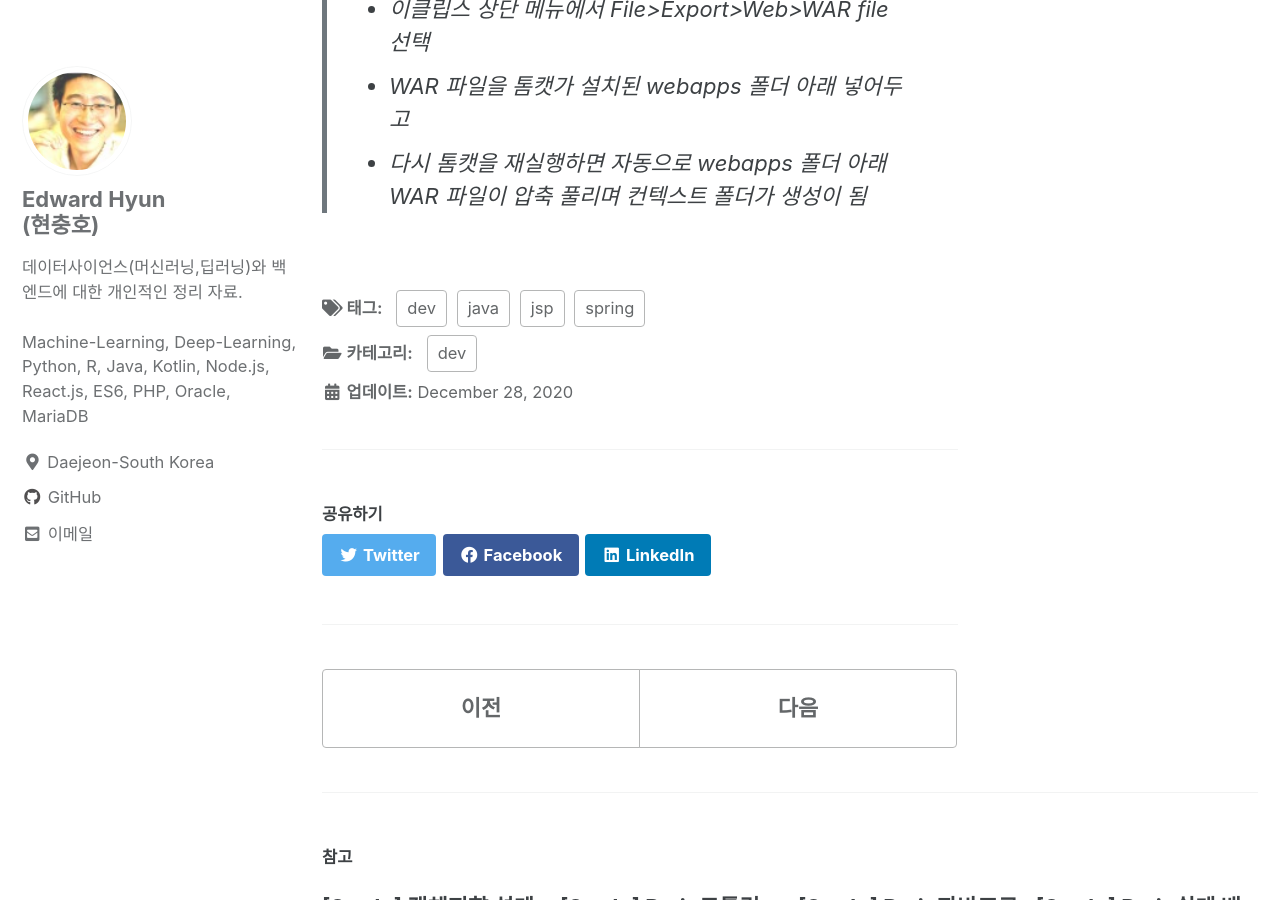
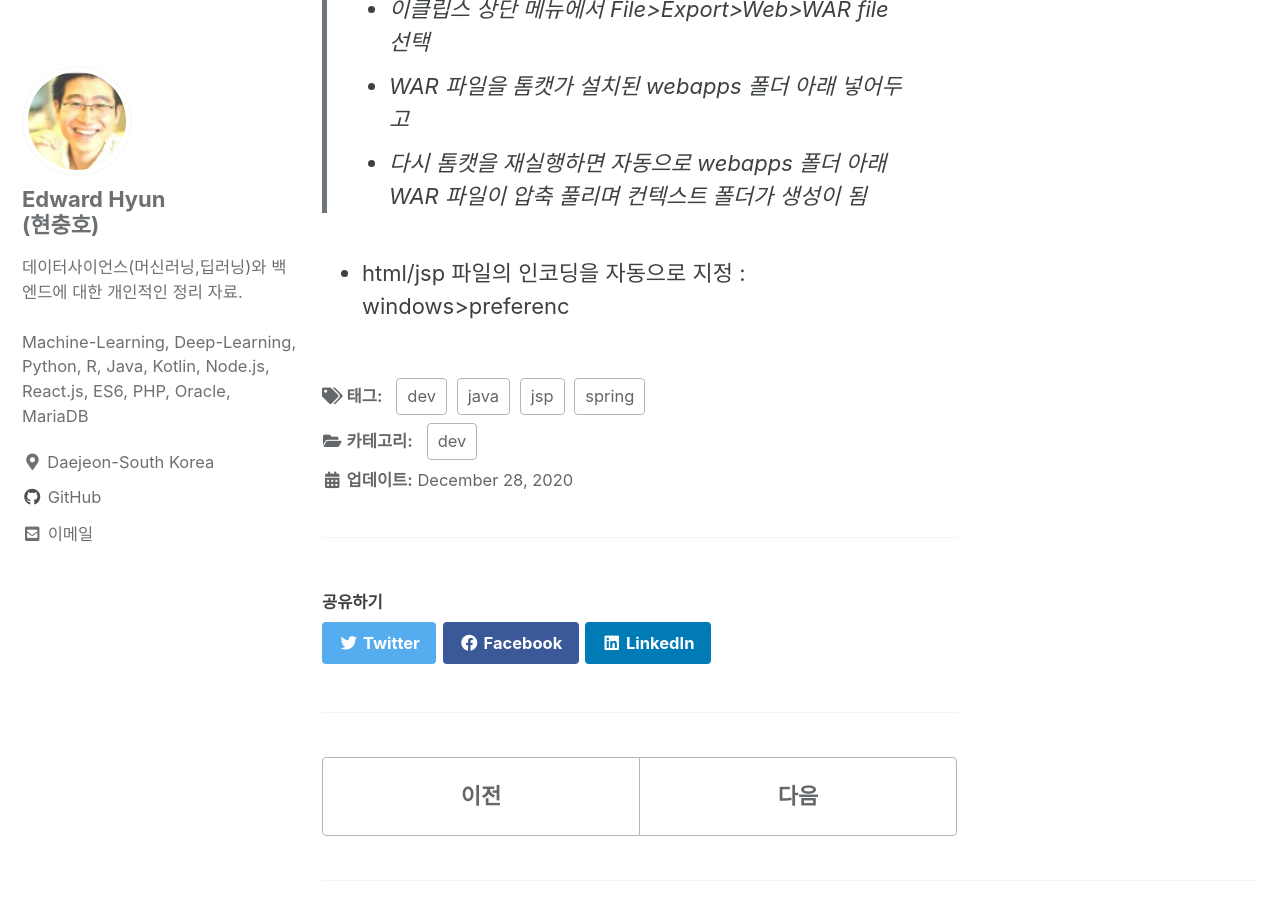
Before and after one commit to iamhch24/iamhch24.github.io, a Jekyll site: the page built from _posts/2020-12-28-[Study] 자바 웹을 다루는 기술.md, in a window 1280 px wide and 900 px high, scrolled down 2849 px. Built offline with Jekyll 4.4.1, drawn with Linux system fonts in a browser that asks for light colours; cached includes are drawn as plain includes.

Commit message:
_posts/2020-12-28-[Study] 자바 웹을 다루는 기술.md updated from https://stackedit.io/

```diff
--- a/_posts/2020-12-28-[Study] 자바 웹을 다루는 기술.md
+++ b/_posts/2020-12-28-[Study] 자바 웹을 다루는 기술.md
@@ -94,9 +94,9 @@ server.xml
 - WAR 파일을 톰캣가 설치된 webapps 폴더 아래 넣어두고
 - 다시 톰캣을 재실행하면 자동으로 webapps 폴더 아래 WAR 파일이 압축 풀리며 컨텍스트 폴더가 생성이 됨
 
-
+* html/jsp 파일의 인코딩을 자동으로 지정 : windows>preferenc
 
 <!--stackedit_data:
-eyJoaXN0b3J5IjpbMTE4Nzk0Mzk2MSwtMTI0MjQ4Nzc4MCwtMj
+eyJoaXN0b3J5IjpbLTM5NzU3MzE3MiwtMTI0MjQ4Nzc4MCwtMj
 AyNTg0MDQ4OSw4MjY2MTE0OTZdfQ==
 -->
```
